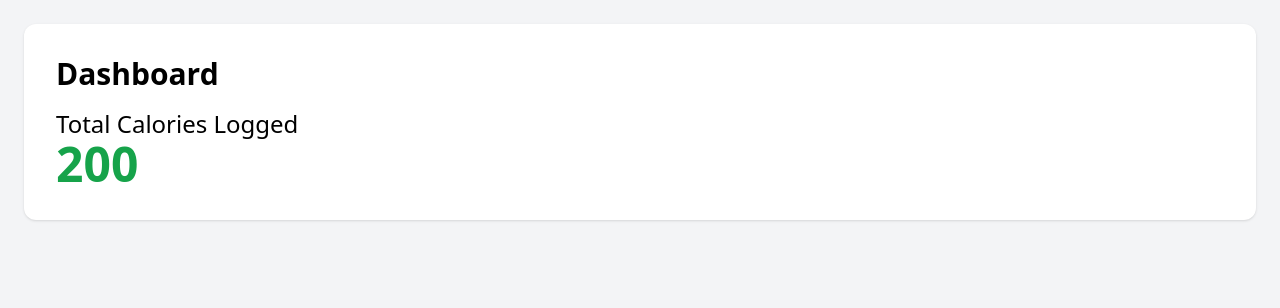
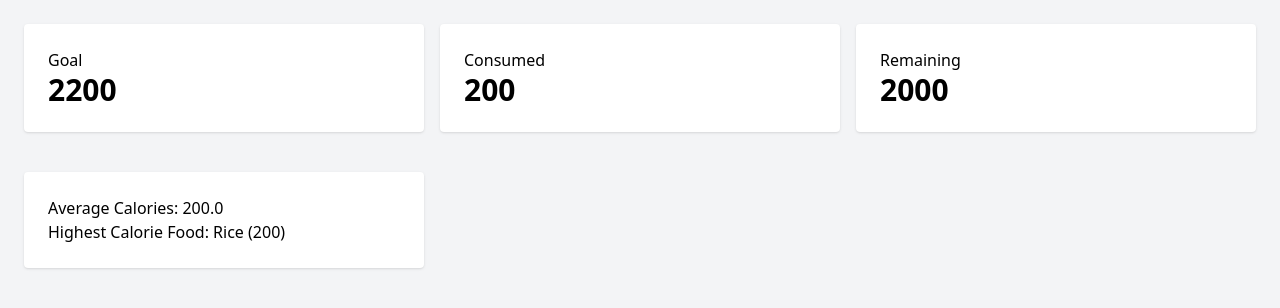
Before and after one commit to rojeshdahal/Calorie-Tracker, a Django app: page /dashboard/ in a window 1280 px wide. Shown: the part 64-372 px from the top of the page. Run offline with Django 5.2, Linux system fonts and the light colour scheme; a user stored in the database is signed in; data comes from the database, SQL or seed files in the repository; some libraries are stand-ins or nearby versions.

Commit message:
dashboard statistics

```diff
--- a/meals/templates/meals/dashboard.html
+++ b/meals/templates/meals/dashboard.html
@@ -2,19 +2,55 @@
 
 {% block content %}
 
-<div class="bg-white p-8 rounded-xl shadow">
+<div class="grid md:grid-cols-3 gap-4">
 
-    <h1 class="text-3xl font-bold mb-4">
-        Dashboard
-    </h1>
+    <div class="bg-white p-6 rounded shadow">
 
-    <h2 class="text-2xl">
-        Total Calories Logged
-    </h2>
+        <h3>Goal</h3>
 
-    <p class="text-5xl font-bold text-green-600">
-        {{ total_calories }}
+        <p class="text-3xl font-bold">
+            {{ goal }}
+        </p>
+
+    </div>
+
+    <div class="bg-white p-6 rounded shadow">
+
+        <h3>Consumed</h3>
+
+        <p class="text-3xl font-bold">
+            {{ total_calories }}
+        </p>
+
+    </div>
+
+    <div class="bg-white p-6 rounded shadow">
+
+        <h3>Remaining</h3>
+
+        <p class="text-3xl font-bold">
+            {{ remaining }}
+        </p>
+
+    </div>
+    <div class="mt-6 bg-white p-6 rounded shadow">
+
+    <p>
+        Average Calories:
+        {{ average }}
     </p>
+
+    {% if highest %}
+
+        <p>
+            Highest Calorie Food:
+            {{ highest.food_name }}
+            ({{ highest.calories }})
+        </p>
+
+    {% endif %}
+
+</div>
 
 </div>
 
--- a/meals/views.py
+++ b/meals/views.py
@@ -7,6 +7,8 @@ from django.shortcuts import get_object_or_404
 from django.contrib.auth.decorators import login_required
 from django.db.models import Q
 from datetime import date
+from django.db.models import Avg
+from django.db.models import Max
 
 # for class view
 from django.views.generic import (
@@ -148,6 +150,8 @@ class MealCreateView(
 @login_required
 def dashboard(request):
 
+    goal = 2200
+
     total_calories = (
         FoodEntry.objects.filter(
             user=request.user
@@ -156,13 +160,37 @@ def dashboard(request):
         )["calories__sum"]
         or 0
     )
+    remaining = goal - total_calories
+
+    average = (
+    FoodEntry.objects.filter(
+        user=request.user
+    ).aggregate(
+        Avg("calories")
+    )["calories__avg"]
+    or 0
+    )
+
+    highest = (
+    FoodEntry.objects.filter(
+        user=request.user
+    ).order_by("-calories")
+    .first()
+    )
 
     return render(
         request,
         "meals/dashboard.html",
         {
-            "total_calories": total_calories
-        }
+            "goal": goal,
+            "total_calories": total_calories,
+            "remaining": remaining,
+            "average": round(
+                average,
+                2
+            ),
+            "highest": highest,
+            }
     )
 
 # @login_required
```
